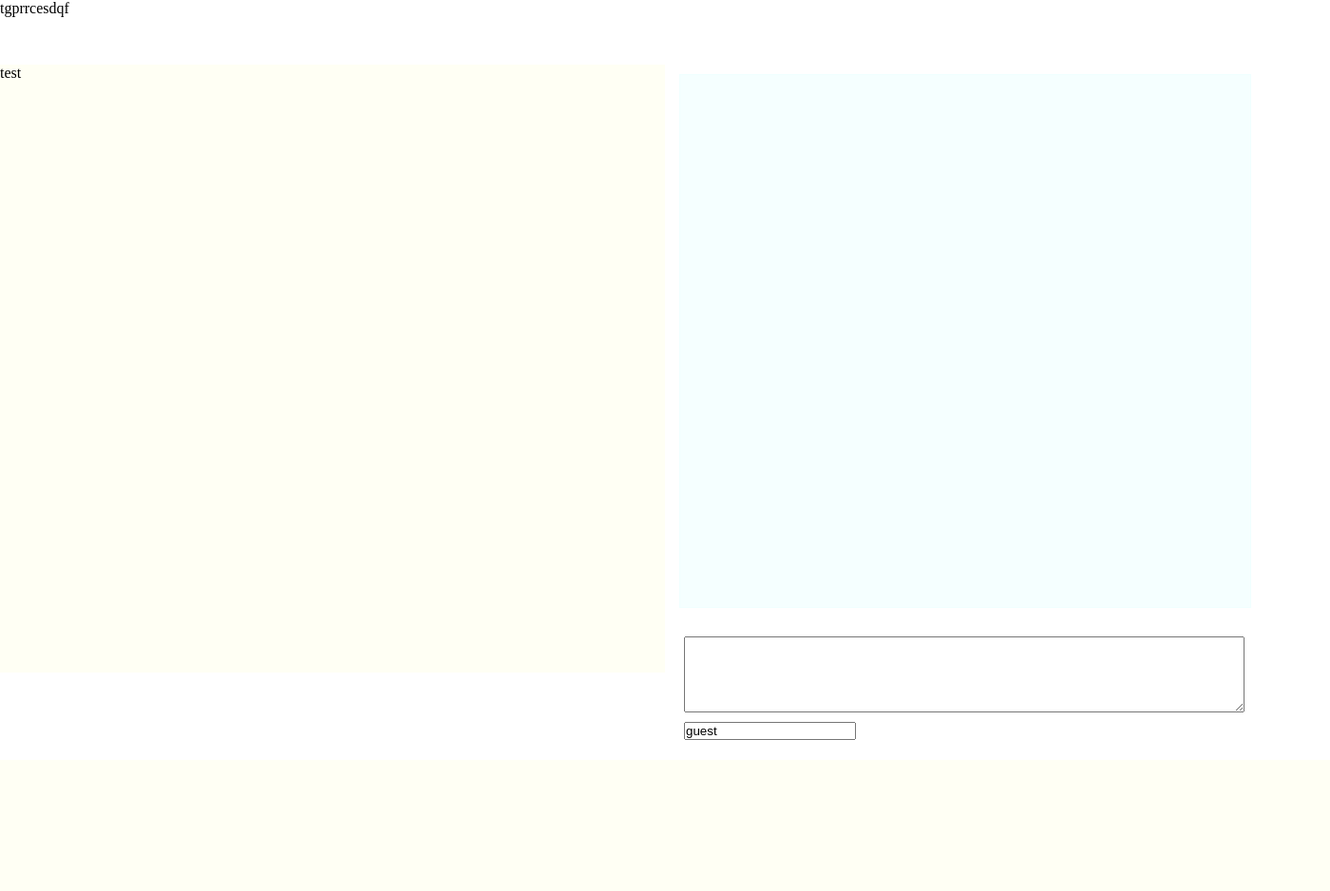
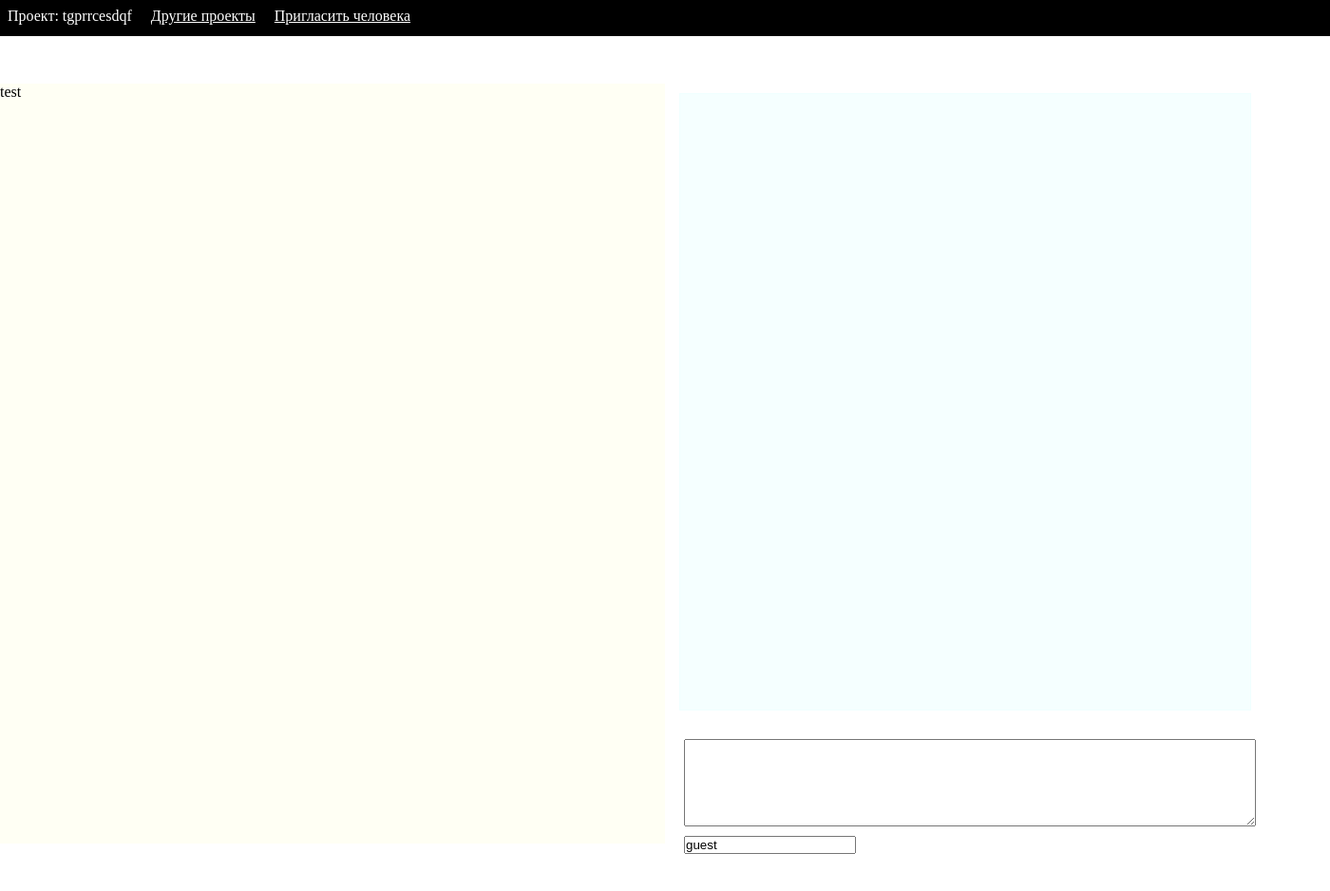
Before and after one commit to k-lopatin/CodeTalk, a PHP site: a page that uses views/chatView.php in a window 1400 px wide. Shown: the whole page at 95% size. Before the commit the page ends 779 px from the top, so only its background shows below. Run offline with PHP 8.4, Linux system fonts and the light colour scheme; data that the repository does not hold is empty.

Commit message:
black structure

```diff
--- a/assets/css/style.css
+++ b/assets/css/style.css
@@ -3,16 +3,44 @@
 	padding: 0;
 }
 
+body {
+	min-width: 1400px;
+}
+
+#top_panel {
+	width: 100%;
+	height: 30px;
+	margin: 0;
+	padding: 8px 0 0 0;
+	color: #fff;
+	background: #000;
+}
+
+#top_panel ul {
+	width: 1400px;
+	margin: 0 auto;
+}
+#top_panel ul li {
+	display: inline-block;
+	margin: 0 8px;
+}
+#top_panel ul li a {
+	color: #fff;
+}
+#top_panel ul li a:hover {
+	text-decoration: none;
+}
 
 #container {
 	width: 1400px;
+	height: 800px;
 	margin: 50px auto;
 }
 
 /*----------------- BOARD ---------------------*/
 #board {
 	width: 700px;
-	height: 80%;
+	height: 100%;
 	float: left;
 	margin: 0 15px 0 0;
 	background: #fffff4;
@@ -22,12 +50,13 @@
 
 #chat {
 	width: 600px;
+	height: 90%;
 	float: left;
 }
 
 #chat_box {
 	overflow-y: scroll;
-	height: 70%;
+	height: 90%;
 	width: 600px;
 	margin: 10px auto;
 	border: 1px #f0ffff solid;
--- a/controllers/project.php
+++ b/controllers/project.php
@@ -5,7 +5,7 @@ class ProjectController extends Controller {
 	function index( $f = '' ){
 		//$projectHelper = $this->getHelper('project');
 		//echo $projectHelper::createId();
-		echo $f;
+		$this->vars['project_id'] =  $f;
 
 		$this->showView('chat', $this->vars);
 	}
--- a/framework/Controller.php
+++ b/framework/Controller.php
@@ -4,6 +4,7 @@ abstract class Controller {
 	protected $vars;
 
 	function showView($name, $vars){
+		$v = $vars;
 		require_once( 'views/'.$name.'View.php');
 	}
 
--- a/views/chatView.php
+++ b/views/chatView.php
@@ -22,6 +22,14 @@
 	</head>
 	<body>
 
+		<div id="top_panel">
+			<ul>
+				<li>Проект: <?php echo $v['project_id']; ?></li>
+				<li><a href="/">Другие проекты</a></li>
+				<li><a href="/">Пригласить человека</a></li>
+			</ul>
+		</div>
+
 		<div id="container">
 
 			<div id="board">
```
